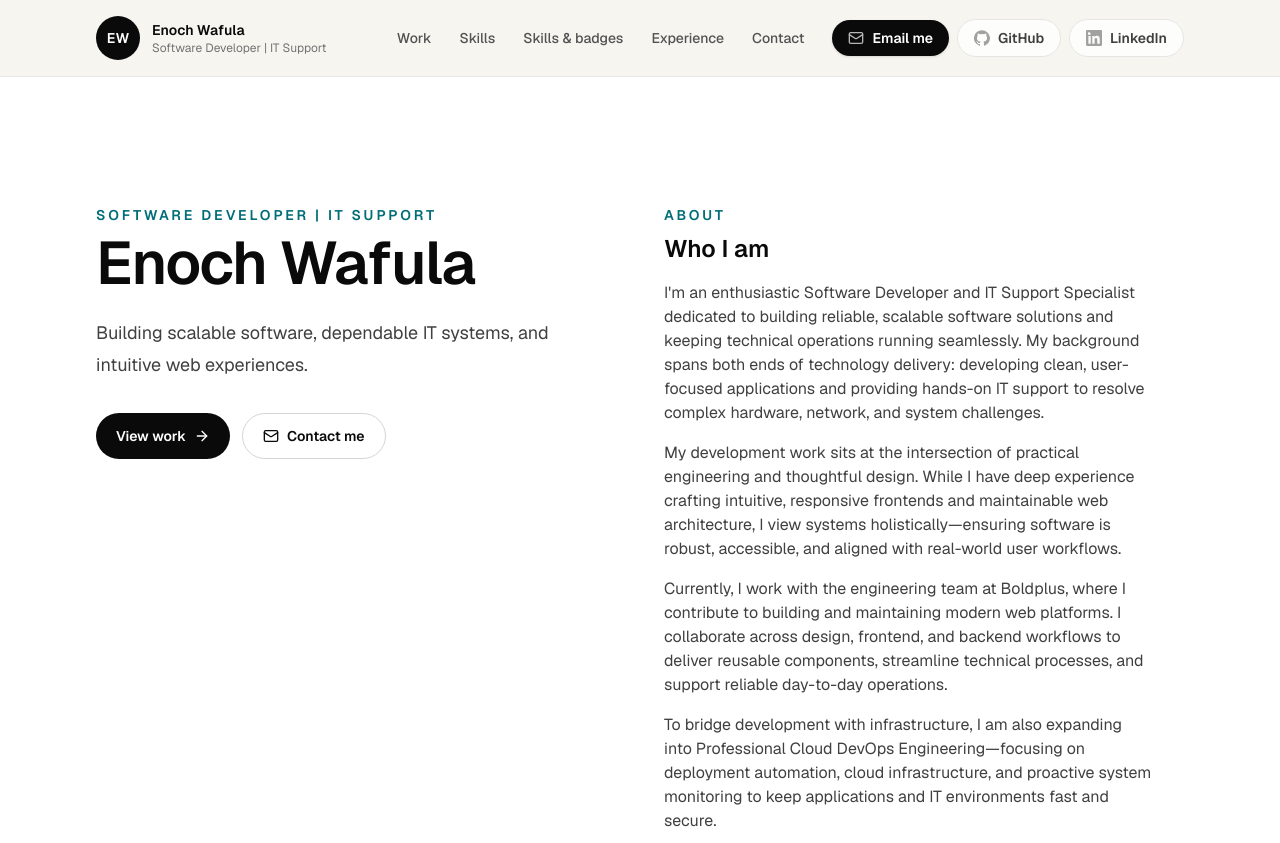
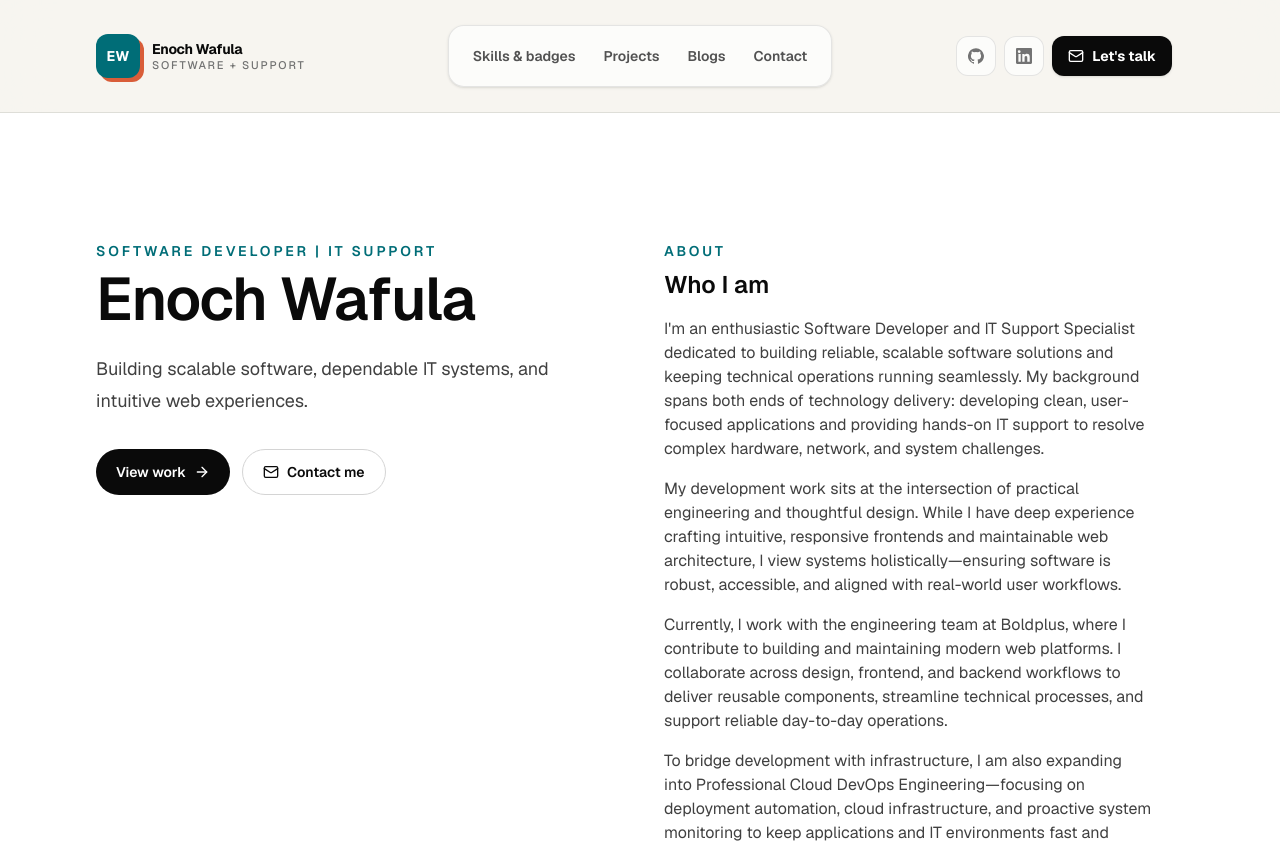
Before and after one commit to sh-Enoch/me, a Next.js app in the folder my-website/: page / in a window 1280 px wide. Shown: the top 843 px of the page. Built offline with nearby package versions, Linux system fonts and the light colour scheme.

Commit message:
feat: update SiteHeader component layout and styling; enhance navigation and social links

```diff
--- a/my-website/src/components/site-header.jsx
+++ b/my-website/src/components/site-header.jsx
@@ -3,10 +3,12 @@ import Link from "next/link";
 import { profile } from "@/data/profile";
 
 const navItems = [
-  { label: "Work", href: "/#work" },
-  { label: "Skills", href: "/#skills" },
+  // { label: "Work", href: "/#work" },
+  // { label: "Skills", href: "/#skills" },
   { label: "Skills & badges", href: "/skills" },
-  { label: "Experience", href: "/#experience" },
+  // { label: "Experience", href: "/#experience" },
+  { label: "Projects", href: "/#projects" },
+  { label: "Blogs", href: "/#blogs" },
   { label: "Contact", href: "/#contact" },
 ];
 
@@ -50,48 +52,44 @@ export function SiteHeader() {
     .toUpperCase();
 
   return (
-    <header className="sticky top-0 z-50 border-b border-neutral-200/80 bg-[#f7f5f0]/90 text-neutral-950 backdrop-blur-xl">
+    <header className="sticky top-0 z-50 border-b border-neutral-950/10 bg-[#f7f5f0]/90 text-neutral-950 backdrop-blur-xl">
       <nav
         aria-label="Main navigation"
-        className="mx-auto flex max-w-6xl flex-col gap-4 px-4 py-4 sm:px-6 md:flex-row md:items-center md:justify-between lg:px-8"
+        className="mx-auto grid max-w-6xl grid-cols-1 gap-4 px-4 py-6 sm:px-6 md:grid-cols-[1fr_auto_1fr] md:items-center lg:px-8"
       >
         <Link
           href="/"
-          className="flex w-fit items-center gap-3 rounded-full outline-none transition focus-visible:ring-2 focus-visible:ring-[#006d77] focus-visible:ring-offset-4"
+          className="group flex w-fit items-center gap-3 rounded-2xl outline-none transition focus-visible:ring-2 focus-visible:ring-[#006d77] focus-visible:ring-offset-4"
         >
-          <span className="flex size-11 items-center justify-center rounded-full bg-neutral-950 text-sm font-semibold text-white">
+          <span className="flex size-11 items-center justify-center rounded-xl bg-[#006d77] text-sm font-bold text-white shadow-[4px_4px_0_#d95d39] transition-transform group-hover:-translate-y-0.5 group-hover:translate-x-0.5">
             {initials}
           </span>
-          <span className="leading-tight">
-            <span className="block text-sm font-semibold">{profile.name}</span>
-            <span className="block text-xs text-neutral-500">
-              {profile.role}
+          <span className="leading-tight md:hidden lg:block">
+            <span className="block text-sm font-bold tracking-tight">
+              {profile.name}
+            </span>
+            <span className="block text-[11px] font-medium uppercase tracking-[0.16em] text-neutral-500">
+              Software + support
             </span>
           </span>
         </Link>
 
-        <div className="flex flex-col gap-4 md:flex-row md:items-center">
-          <ul className="flex flex-wrap items-center gap-1 text-sm font-medium text-neutral-600">
+        <div className="order-3 min-w-0 md:order-0">
+          <ul className="flex items-center gap-1 overflow-x-auto rounded-2xl border border-neutral-950/10 bg-white/70 p-3 text-sm font-semibold text-neutral-600 shadow-sm md:justify-center">
             {navItems.map((item) => (
               <li key={item.href}>
                 <a
                   href={item.href}
-                  className="block rounded-full px-3 py-2 transition hover:bg-white hover:text-neutral-950 focus-visible:outline-none focus-visible:ring-2 focus-visible:ring-[#006d77]"
+                  className="block whitespace-nowrap rounded-xl px-3 py-2 transition hover:bg-[#e5f2ef] hover:text-[#006d77] focus-visible:outline-none focus-visible:ring-2 focus-visible:ring-[#006d77]"
                 >
                   {item.label}
                 </a>
               </li>
             ))}
           </ul>
+        </div>
 
-          <div className="flex flex-wrap items-center gap-2">
-            <a
-              href={`mailto:${profile.email}`}
-              className="inline-flex items-center gap-2 rounded-full bg-neutral-950 px-4 py-2 text-sm font-semibold text-white shadow-sm transition hover:bg-[#006d77] focus-visible:outline-none focus-visible:ring-2 focus-visible:ring-[#006d77] focus-visible:ring-offset-2"
-            >
-              <Mail className="size-4 opacity-70" aria-hidden="true" />
-              Email me
-            </a>
+        <div className="absolute right-4 top-3 p-3 flex items-center gap-2 sm:right-6 md:static md:justify-self-end lg:right-auto">
           {profile.socials.map((social) => {
             const Icon = socialIcons[social.label];
 
@@ -101,16 +99,21 @@ export function SiteHeader() {
                 href={social.href}
                 target="_blank"
                 rel="noreferrer"
-                  className="group inline-flex items-center gap-2 rounded-full border border-neutral-200 bg-white/70 px-4 py-2 text-sm font-semibold text-neutral-700 transition hover:border-neutral-300 hover:bg-white hover:text-neutral-950 focus-visible:outline-none focus-visible:ring-2 focus-visible:ring-[#006d77] focus-visible:ring-offset-2"
+                aria-label={social.label}
+                title={social.label}
+                className="group inline-flex size-10 items-center justify-center rounded-xl border border-neutral-950/10 bg-white/70 text-neutral-500 transition hover:border-[#006d77] hover:bg-[#e5f2ef] hover:text-[#006d77] focus-visible:outline-none focus-visible:ring-2 focus-visible:ring-[#006d77] focus-visible:ring-offset-2"
               >
-                  {Icon ? (
-                    <Icon className="size-4 text-neutral-400 transition group-hover:text-neutral-700" />
-                  ) : null}
-                  {social.label}
+                {Icon ? <Icon className="size-4" /> : null}
               </a>
             );
           })}
-          </div>
+          <a
+            href={`mailto:${profile.email}`}
+            className="inline-flex items-center gap-2 rounded-xl bg-neutral-950 px-4 py-2.5 text-sm font-bold text-white shadow-sm transition hover:bg-[#006d77] focus-visible:outline-none focus-visible:ring-2 focus-visible:ring-[#006d77] focus-visible:ring-offset-2"
+          >
+            <Mail className="size-4" aria-hidden="true" />
+            <span className="hidden sm:inline">Let&apos;s talk</span>
+          </a>
         </div>
       </nav>
     </header>
```
Lines whose indentation alone changed are shown as unchanged.
